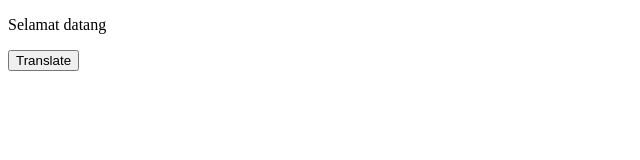
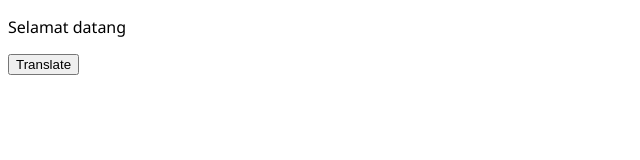
Before and after one commit to marioharyzal/simple-translate, a plain HTML site: page index.html in a window 1280 px wide. Shown: the full height of the page, 0-640 px from the left. Drawn offline with Linux system fonts and the light colour scheme.

Commit message:
menambahan style paragraf

```diff
--- a/index.html
+++ b/index.html
@@ -4,7 +4,10 @@
     <meta charset="UTF-8">
     <meta http-equiv="X-UA-Compatible" content="IE=edge">
     <meta name="viewport" content="width=device-width, initial-scale=1.0">
-    <title>Document</title>
+
+    <link rel="stylesheet" href="style.css">
+
+    <title>simple Translate</title>
 </head>
 <body>
 
--- /dev/null
+++ b/style.css
@@ -0,0 +1,4 @@
+#text {
+    font-family: 'Segoe UI', Tahoma, Geneva, Verdana, sans-serif;
+    font-size: "100px";
+}
```
